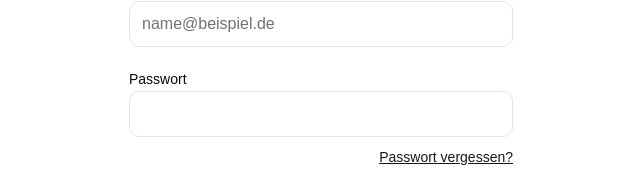
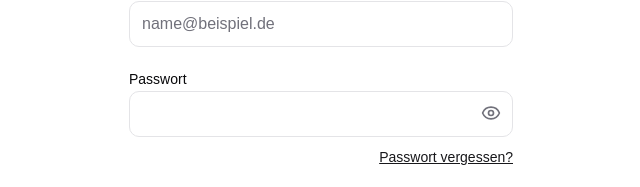
Before and after one commit to jtyka/mr-book-web, a Next.js app: page /login in a window 1280 px wide. Shown: the part 374-561 px from the top of the page, without its empty margins (319-959 px from the left). Built offline with nearby package versions, Linux system fonts and the light colour scheme; no server answers.

Commit message:
Passwort anzeigen: Auge-Icon in allen Passwortfeldern (Closes #34)
Neue Komponente PasswordInput; Login, Registrierung und Passwort-Reset nutzen sie.
Beim Absenden wird das Passwort wieder verborgen.

Co-Authored-By: Claude Sonnet 5.5 <noreply@anthropic.com>

```diff
--- a/app/login/page.tsx
+++ b/app/login/page.tsx
@@ -5,6 +5,7 @@ import Link from "next/link";
 import { useRouter } from "next/navigation";
 import { useAuth } from "@/lib/auth-context";
 import { Button } from "@/components/ui/button";
+import { PasswordInput } from "@/components/ui/password-input";
 import { Checkbox } from "@/components/ui/checkbox";
 import { Library } from "lucide-react";
 import { cn } from "@/lib/utils";
@@ -173,9 +174,8 @@ export default function LoginPage() {
               <label htmlFor="login-password" className="text-sm font-medium">
                 Passwort
               </label>
-              <input
+              <PasswordInput
                 id="login-password"
-                type="password"
                 required
                 autoComplete="current-password"
                 value={loginPassword}
@@ -304,9 +304,8 @@ export default function LoginPage() {
               <label htmlFor="reg-password" className="text-sm font-medium">
                 Passwort
               </label>
-              <input
+              <PasswordInput
                 id="reg-password"
-                type="password"
                 required
                 minLength={12}
                 autoComplete="new-password"
@@ -326,9 +325,8 @@ export default function LoginPage() {
               >
                 Passwort bestätigen
               </label>
-              <input
+              <PasswordInput
                 id="reg-password-confirm"
-                type="password"
                 required
                 autoComplete="new-password"
                 value={regPasswordConfirm}
--- a/app/reset-password/page.tsx
+++ b/app/reset-password/page.tsx
@@ -5,6 +5,7 @@ import { useRouter, useSearchParams } from "next/navigation";
 import { useAuth } from "@/lib/auth-context";
 import { ApiError, apiErrorText, authApi } from "@/lib/api";
 import { Button } from "@/components/ui/button";
+import { PasswordInput } from "@/components/ui/password-input";
 import { Library } from "lucide-react";
 
 const INPUT_CLASS =
@@ -206,9 +207,8 @@ function ResetInner() {
               <label htmlFor="new-password" className="text-sm font-medium">
                 Neues Passwort
               </label>
-              <input
+              <PasswordInput
                 id="new-password"
-                type="password"
                 required
                 minLength={12}
                 autoComplete="new-password"
@@ -228,9 +228,8 @@ function ResetInner() {
               >
                 Passwort bestätigen
               </label>
-              <input
+              <PasswordInput
                 id="new-password-confirm"
-                type="password"
                 required
                 autoComplete="new-password"
                 value={passwordConfirm}
--- /dev/null
+++ b/components/ui/password-input.tsx
@@ -0,0 +1,54 @@
+"use client"
+
+import * as React from "react"
+import { Eye, EyeOff } from "lucide-react"
+
+import { cn } from "@/lib/utils"
+
+function PasswordInput({
+  className,
+  ...props
+}: Omit<React.ComponentProps<"input">, "type">) {
+  const [visible, setVisible] = React.useState(false)
+  const wrapperRef = React.useRef<HTMLDivElement>(null)
+
+  // Nach dem Absenden des Formulars wieder verbergen (Issue #34).
+  React.useEffect(() => {
+    const form = wrapperRef.current?.closest("form")
+    if (!form) return
+    const hide = () => setVisible(false)
+    form.addEventListener("submit", hide)
+    return () => form.removeEventListener("submit", hide)
+  }, [])
+
+  return (
+    <div ref={wrapperRef} className="relative">
+      <input
+        autoCapitalize="none"
+        autoCorrect="off"
+        spellCheck={false}
+        {...props}
+        type={visible ? "text" : "password"}
+        className={cn(className, "pr-11 [&::-ms-clear]:hidden [&::-ms-reveal]:hidden")}
+      />
+      <button
+        type="button"
+        disabled={props.disabled}
+        // Fokus nicht vom Input nehmen, damit die Handytastatur offen bleibt.
+        onMouseDown={(e) => e.preventDefault()}
+        onClick={() => setVisible((v) => !v)}
+        aria-label={visible ? "Passwort verbergen" : "Passwort anzeigen"}
+        aria-pressed={visible}
+        className="absolute inset-y-0 right-0 flex size-11 items-center justify-center rounded-lg text-muted-foreground outline-none transition-colors hover:text-foreground focus-visible:ring-2 focus-visible:ring-ring/50"
+      >
+        {visible ? (
+          <EyeOff className="size-5" aria-hidden="true" />
+        ) : (
+          <Eye className="size-5" aria-hidden="true" />
+        )}
+      </button>
+    </div>
+  )
+}
+
+export { PasswordInput }
```
